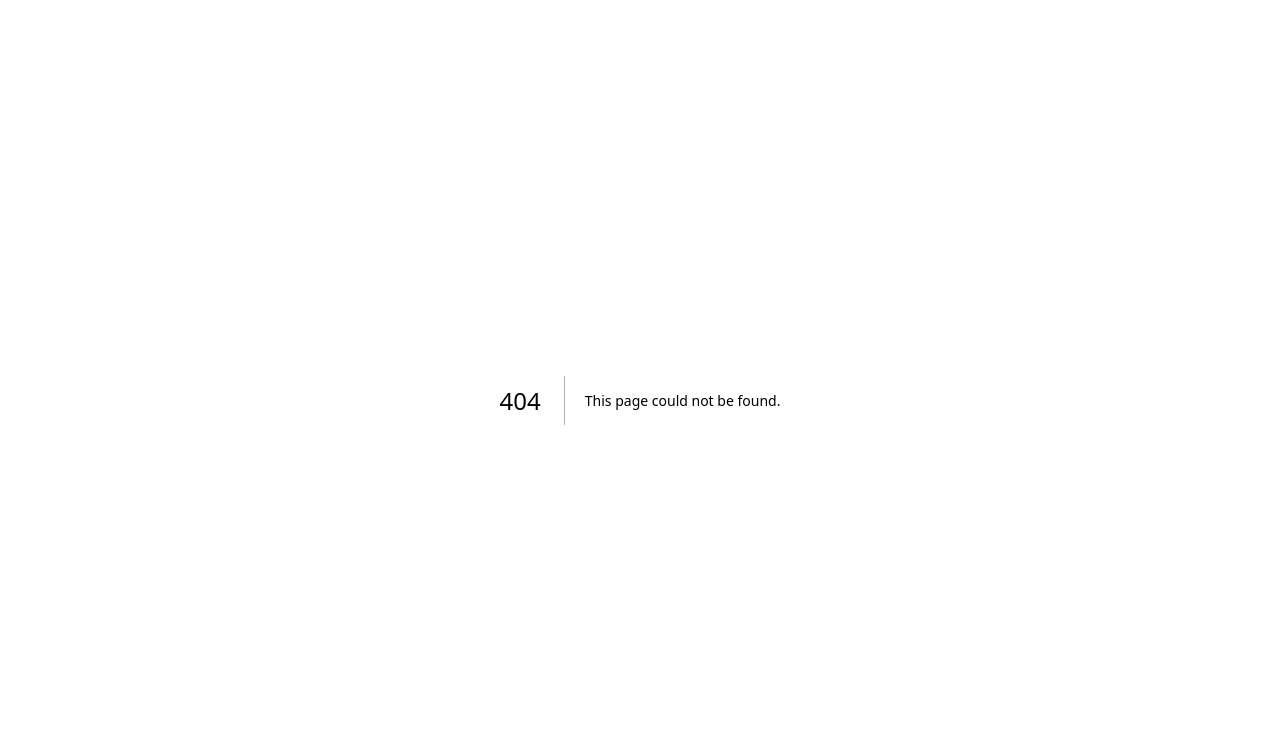
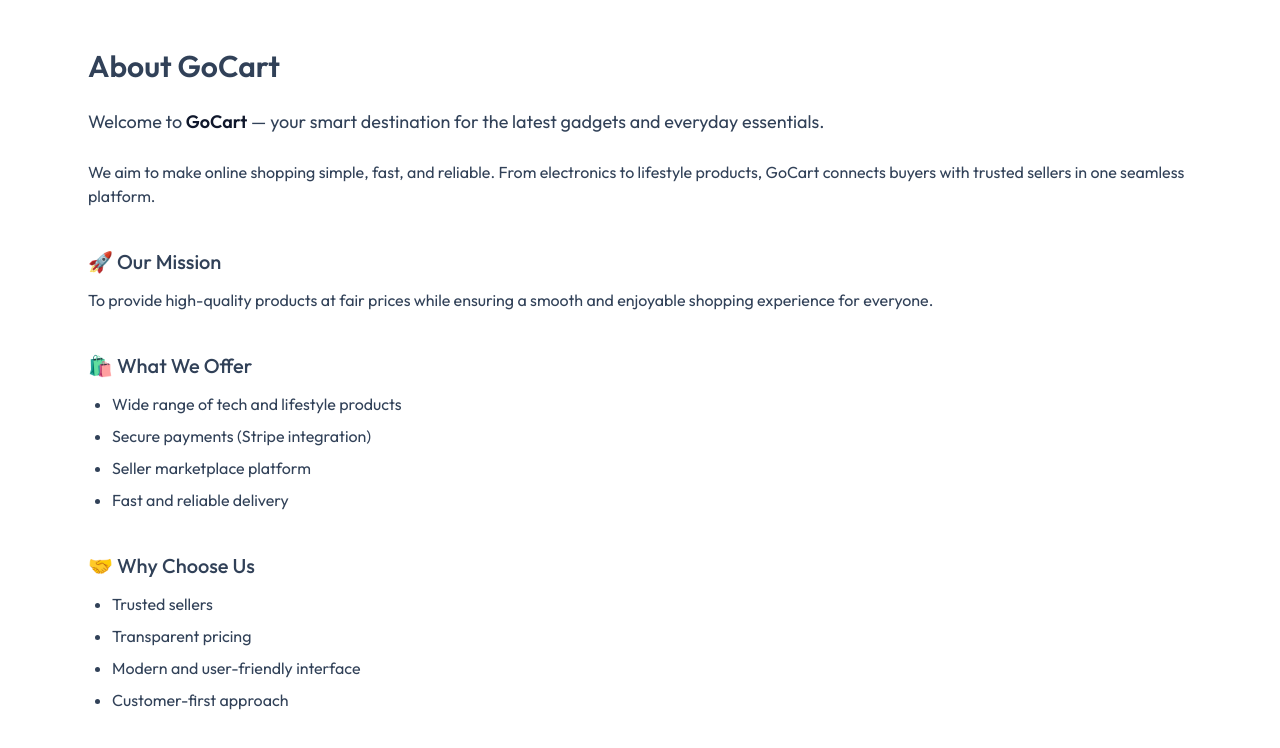
Before and after one commit to shresthanaval1-png/GoCart, a Next.js app: page /about in a window 1280 px wide. Before the commit this address had no page. Shown: the top 748 px of the page. Built offline with nearby package versions, Linux system fonts and the light colour scheme.

Commit message:
Added About page, improved navbar & footer navigation

```diff
--- /dev/null
+++ b/app/about/page.jsx
@@ -0,0 +1,38 @@
+export default function About() {
+  return (
+    <div className="max-w-6xl mx-auto px-6 py-12 text-slate-700">
+
+      <h1 className="text-3xl font-semibold mb-6">About GoCart</h1>
+
+      <p className="mb-6 text-lg">
+        Welcome to <span className="font-semibold text-slate-900">GoCart</span> — your smart destination for the latest gadgets and everyday essentials.
+      </p>
+
+      <p className="mb-6">
+        We aim to make online shopping simple, fast, and reliable. From electronics to lifestyle products, GoCart connects buyers with trusted sellers in one seamless platform.
+      </p>
+
+      <h2 className="text-xl font-medium mt-10 mb-3">🚀 Our Mission</h2>
+      <p className="mb-6">
+        To provide high-quality products at fair prices while ensuring a smooth and enjoyable shopping experience for everyone.
+      </p>
+
+      <h2 className="text-xl font-medium mt-10 mb-3">🛍️ What We Offer</h2>
+      <ul className="list-disc ml-6 space-y-2">
+        <li>Wide range of tech and lifestyle products</li>
+        <li>Secure payments (Stripe integration)</li>
+        <li>Seller marketplace platform</li>
+        <li>Fast and reliable delivery</li>
+      </ul>
+
+      <h2 className="text-xl font-medium mt-10 mb-3">🤝 Why Choose Us</h2>
+      <ul className="list-disc ml-6 space-y-2">
+        <li>Trusted sellers</li>
+        <li>Transparent pricing</li>
+        <li>Modern and user-friendly interface</li>
+        <li>Customer-first approach</li>
+      </ul>
+
+    </div>
+  );
+}
--- a/components/Footer.jsx
+++ b/components/Footer.jsx
@@ -27,10 +27,10 @@
         {
             title: "WEBSITE",
             links: [
-                { text: "Home", path: '/' },
-                { text: "Privacy Policy", path: '/privacy-policy' },
-                { text: "Terms & Conditions", path: '/terms' }, // ✅ ADDED
-                { text: "Create Your Store", path: '/create-store' },
+                { text: "Home", path: '/', internal: true },
+                { text: "Privacy Policy", path: '/privacy-policy', internal: true },
+                { text: "Terms & Conditions", path: '/terms', internal: true },
+                { text: "Create Your Store", path: '/create-store', internal: true },
             ]
         },
         {
@@ -44,19 +44,23 @@
     ];
 
     return (
-        <footer className="mx-6 bg-white">
+        <footer id="footer" className="mx-6 bg-white">
             <div className="max-w-7xl mx-auto">
+
                 <div className="flex flex-col md:flex-row justify-between gap-10 py-10 border-b border-slate-500/30 text-slate-500">
 
+                    {/* LOGO */}
                     <div>
                         <Link href="/" className="text-4xl font-semibold text-slate-700">
-                            <span className="text-green-600">go</span>cart<span className="text-green-600 text-5xl">.</span>
+                            <span className="text-green-600">go</span>cart
+                            <span className="text-green-600 text-5xl">.</span>
                         </Link>
                         <p className="mt-6 text-sm max-w-[410px]">
                             Welcome to gocart, your ultimate destination for the latest gadgets.
                         </p>
                     </div>
 
+                    {/* LINKS */}
                     <div className="grid grid-cols-2 gap-16 text-sm">
                         {linkSections.map((section, i) => (
                             <div key={i}>
@@ -65,9 +69,18 @@
                                     {section.links.map((link, j) => (
                                         <li key={j} className="flex items-center gap-2">
                                             {link.icon && <link.icon />}
-                                            <a href={link.path} className="hover:underline">
-                                                {link.text}
-                                            </a>
+
+                                            {/* ✅ INTERNAL vs EXTERNAL FIX */}
+                                            {link.internal ? (
+                                                <Link href={link.path} className="hover:underline">
+                                                    {link.text}
+                                                </Link>
+                                            ) : (
+                                                <a href={link.path} className="hover:underline">
+                                                    {link.text}
+                                                </a>
+                                            )}
+
                                         </li>
                                     ))}
                                 </ul>
@@ -77,9 +90,11 @@
 
                 </div>
 
+                {/* COPYRIGHT */}
                 <p className="py-4 text-sm text-slate-500">
                     Copyright 2025 © gocart All Rights Reserved.
                 </p>
+
             </div>
         </footer>
     );
--- a/components/Navbar.jsx
+++ b/components/Navbar.jsx
@@ -17,7 +17,7 @@
     const [search, setSearch] = useState('')
     const cartCount = useSelector(state => state.cart.total)
 
-    // ✅ NEW: seller state
+    // ✅ SELLER STATE
     const [isSeller, setIsSeller] = useState(false)
 
     // ✅ CHECK SELLER STATUS
@@ -52,27 +52,35 @@
     return (
         <nav className="relative bg-white">
             <div className="mx-6">
-                <div className="flex items-center justify-between max-w-7xl mx-auto py-4 transition-all">
+                <div className="flex items-center justify-between max-w-7xl mx-auto py-4">
 
+                    {/* LOGO */}
                     <Link href="/" className="relative text-4xl font-semibold text-slate-700">
-                        <span className="text-green-600">go</span>cart<span className="text-green-600 text-5xl leading-0">.</span>
+                        <span className="text-green-600">go</span>cart
+                        <span className="text-green-600 text-5xl leading-0">.</span>
 
                         <Protect plan='plus'>
-                            <p className="absolute text-xs font-semibold -top-1 -right-8 px-3 p-0.5 rounded-full flex items-center gap-2 text-white bg-green-500">
+                            <p className="absolute text-xs font-semibold -top-1 -right-8 px-3 py-0.5 rounded-full flex items-center gap-2 text-white bg-green-500">
                                 plus
                             </p>
                         </Protect>
                     </Link>
 
-                    {/* Desktop Menu */}
+                    {/* DESKTOP MENU */}
                     <div className="hidden sm:flex items-center gap-4 lg:gap-8 text-slate-600">
+
                         <Link href="/">Home</Link>
                         <Link href="/shop">Shop</Link>
-                        <Link href="/">About</Link>
-                        <Link href="/">Contact</Link>
 
+                        {/* ✅ FIXED ABOUT */}
+                        <Link href="/about">About</Link>
+
+                        {/* ✅ BETTER CONTACT (scroll to footer) */}
+                        <a href="#footer">Contact</a>
+
+                        {/* SEARCH */}
                         <form onSubmit={handleSearch} className="hidden xl:flex items-center w-xs text-sm gap-2 bg-slate-100 px-4 py-3 rounded-full">
-                            <Search size={18} className="text-slate-600" />
+                            <Search size={18} />
                             <input
                                 className="w-full bg-transparent outline-none placeholder-slate-600"
                                 type="text"
@@ -83,27 +91,33 @@
                             />
                         </form>
 
-                        <Link href="/cart" className="relative flex items-center gap-2 text-slate-600">
+                        {/* CART */}
+                        <Link href="/cart" className="relative flex items-center gap-2">
                             <ShoppingCart size={18} />
                             Cart
-                            <button className="absolute -top-1 left-3 text-[8px] text-white bg-slate-600 size-3.5 rounded-full">
+                            {cartCount > 0 && (
+                                <span className="absolute -top-1 left-3 text-[8px] text-white bg-slate-600 size-4 flex items-center justify-center rounded-full">
                                     {cartCount}
-                            </button>
+                                </span>
+                            )}
                         </Link>
 
-                        {/* ✅ SELLER DASHBOARD BUTTON */}
+                        {/* SELLER BUTTON */}
                         {isSeller && (
                             <button
                                 onClick={() => router.push('/store')}
-                                className="ml-2 bg-green-600 text-white px-4 py-2 rounded-md text-sm hover:bg-green-700 transition"
+                                className="bg-green-600 text-white px-4 py-2 rounded-md text-sm hover:bg-green-700 transition"
                             >
                                 Seller Dashboard
                             </button>
                         )}
 
-                        {
-                            !user ? (
-                                <button onClick={openSignIn} className="px-8 py-2 bg-indigo-500 hover:bg-indigo-600 transition text-white rounded-full">
+                        {/* AUTH */}
+                        {!user ? (
+                            <button
+                                onClick={openSignIn}
+                                className="px-6 py-2 bg-indigo-500 hover:bg-indigo-600 text-white rounded-full transition"
+                            >
                                 Login
                             </button>
                         ) : (
@@ -116,49 +130,43 @@
                                     />
                                 </UserButton.MenuItems>
                             </UserButton>
-                            )
-                        }
+                        )}
+
                     </div>
 
-                    {/* Mobile */}
+                    {/* MOBILE */}
                     <div className="sm:hidden">
-                        {user ? (
-                            <div>
+                        {!user ? (
+                            <button
+                                onClick={openSignIn}
+                                className="px-5 py-1.5 bg-indigo-500 text-white rounded-full text-sm"
+                            >
+                                Login
+                            </button>
+                        ) : (
+                            <div className="flex flex-col items-end gap-2">
 
-                                {/* ✅ SELLER BUTTON MOBILE */}
                                 {isSeller && (
                                     <button
                                         onClick={() => router.push('/store')}
-                                        className="mb-2 bg-green-600 text-white px-3 py-1 rounded text-xs"
+                                        className="bg-green-600 text-white px-3 py-1 rounded text-xs"
                                     >
-                                        Seller Dashboard
+                                        Seller
                                     </button>
                                 )}
 
-                                <UserButton>
-                                    <UserButton.MenuItems>
-                                        <UserButton.Action labelIcon={<ShoppingCart size={16} />} label="Cart" onClick={() => router.push('/cart')} />
-                                    </UserButton.MenuItems>
-                                </UserButton>
-
-                                <UserButton>
-                                    <UserButton.MenuItems>
-                                        <UserButton.Action labelIcon={<PackageIcon size={16} />} label="My Orders" onClick={() => router.push('/orders')} />
-                                    </UserButton.MenuItems>
-                                </UserButton>
+                                <UserButton />
                             </div>
-                        ) : (
-                            <button onClick={openSignIn} className="px-7 py-1.5 bg-indigo-500 hover:bg-indigo-600 text-sm transition text-white rounded-full">
-                                Login
-                            </button>
                         )}
                     </div>
 
                 </div>
             </div>
+
+            {/* ✅ IMPORTANT for Contact scroll */}
             <hr className="border-gray-300" />
         </nav>
     )
 }
 
-export default Navbar
+export default Navbar;
```
Lines whose indentation alone changed are shown as unchanged.
